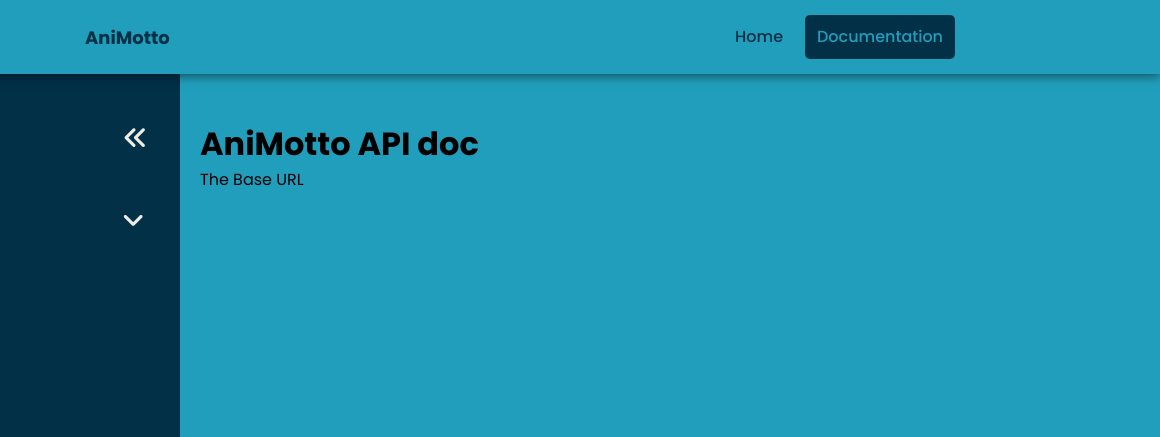
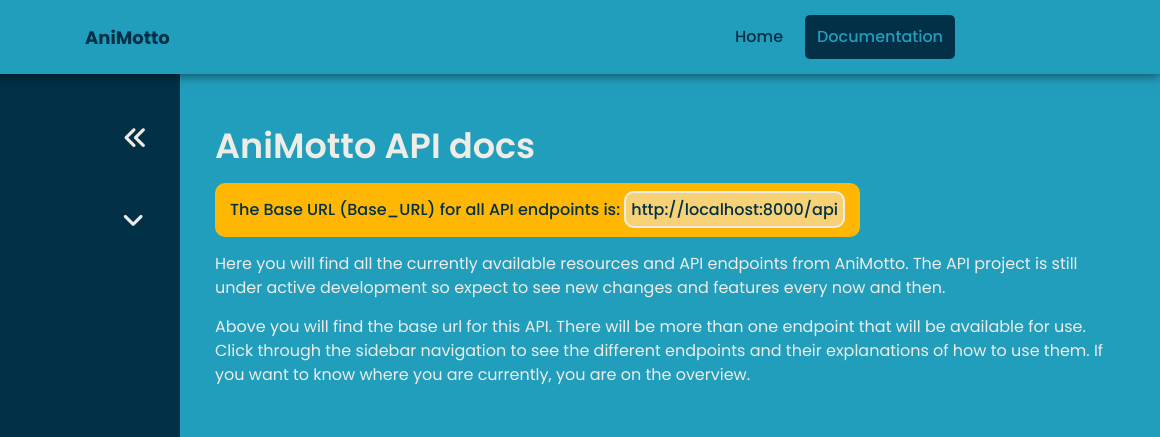
Before and after one commit to Danielle-Higgins/animotto-api, a website: page public/docs.html in a window 1280 px wide. Shown: the top 437 px of the page, 120-1280 px from the left. Drawn offline with nearby package versions, Linux system fonts and the light colour scheme.

Commit message:
added overview section

```diff
--- a/public/docs.html
+++ b/public/docs.html
@@ -64,7 +64,7 @@
           <ul class="sub-menu">
             <div>
               <li>
-                <a href="">
+                <a href="#overview">
                   <i class="fa-regular fa-file-lines"></i>
                   <span>Overview</span>
                 </a>
@@ -77,7 +77,7 @@
                 </button>
                 <ul class="sub-menu">
                   <div>
-                    <li class="active">
+                    <li>
                       <a href="">
                         <span>The 'Quote' object</span>
                       </a>
@@ -92,9 +92,29 @@
     </aside>
 
     <!----- Main ----->
-    <main>
-      <h1>AniMotto API doc</h1>
-      <p>The Base URL</p>
+    <main class="docs">
+      <div class="container">
+        <section class="overview" id="overview">
+          <h1>AniMotto API docs</h1>
+          <p>
+            The Base URL (Base_URL) for all API endpoints is:
+            <span class="base-url">http://localhost:8000/api</span>
+          </p>
+          <p>
+            Here you will find all the currently available resources and API
+            endpoints from AniMotto. The API project is still under active
+            development so expect to see new changes and features every now and
+            then.
+          </p>
+          <p>
+            Above you will find the base url for this API. There will be more
+            than one endpoint that will be available for use. Click through the
+            sidebar navigation to see the different endpoints and their
+            explanations of how to use them. If you want to know where you are
+            currently, you are on the overview.
+          </p>
+        </section>
+      </div>
     </main>
 
     <!-- Hightlight JS -->
--- a/public/styles.css
+++ b/public/styles.css
@@ -347,9 +347,43 @@
   background-color: rgba(33, 158, 188, 0.5);
 }
 
-/**/
+/* ----- Main styles ----- */
 #documentation main {
   padding: 120px 20px 90px;
+  color: var(--text-color);
+}
+
+#documentation .docs .container {
+  max-width: 1200px;
+}
+
+/* ----- Overview Section styles ----- */
+#documentation .overview h1 {
+  font-size: 3.5rem;
+  font-weight: 600;
+  margin-bottom: 10px;
+}
+
+#documentation .overview p:first-of-type {
+  background-color: #ffb703;
+  color: var(--other-text-color);
+  max-width: fit-content;
+  font-weight: 500;
+  padding: 15px;
+  border-radius: 10px;
+}
+
+#documentation .overview .base-url {
+  border: 2px solid var(--text-color);
+  background-color: rgba(237, 236, 231, 0.5);
+  padding: 5px;
+  border-radius: 10px;
+}
+
+#documentation .overview p {
+  margin-bottom: 15px;
+  max-width: 900px;
+  font-weight: 400;
 }
 
 /* ----- Utility Classes ----- */
```
